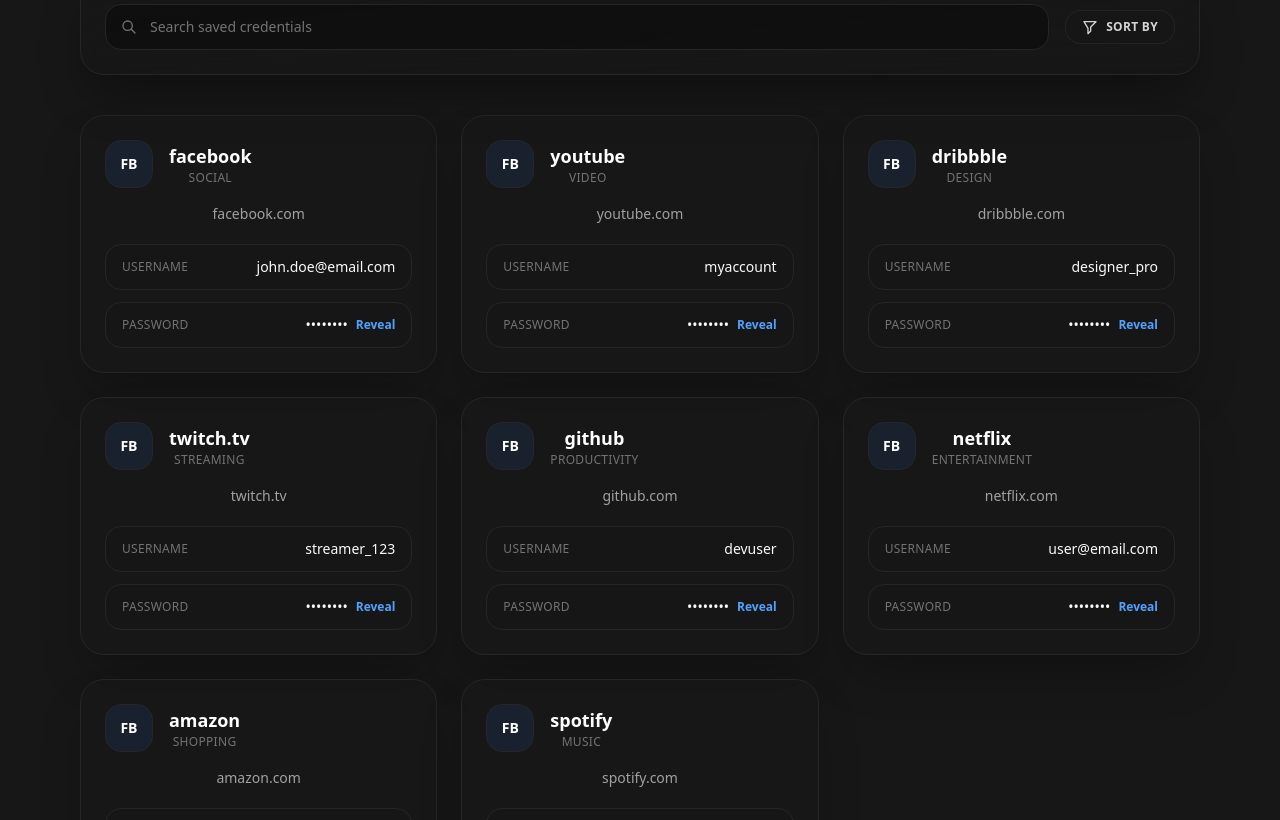
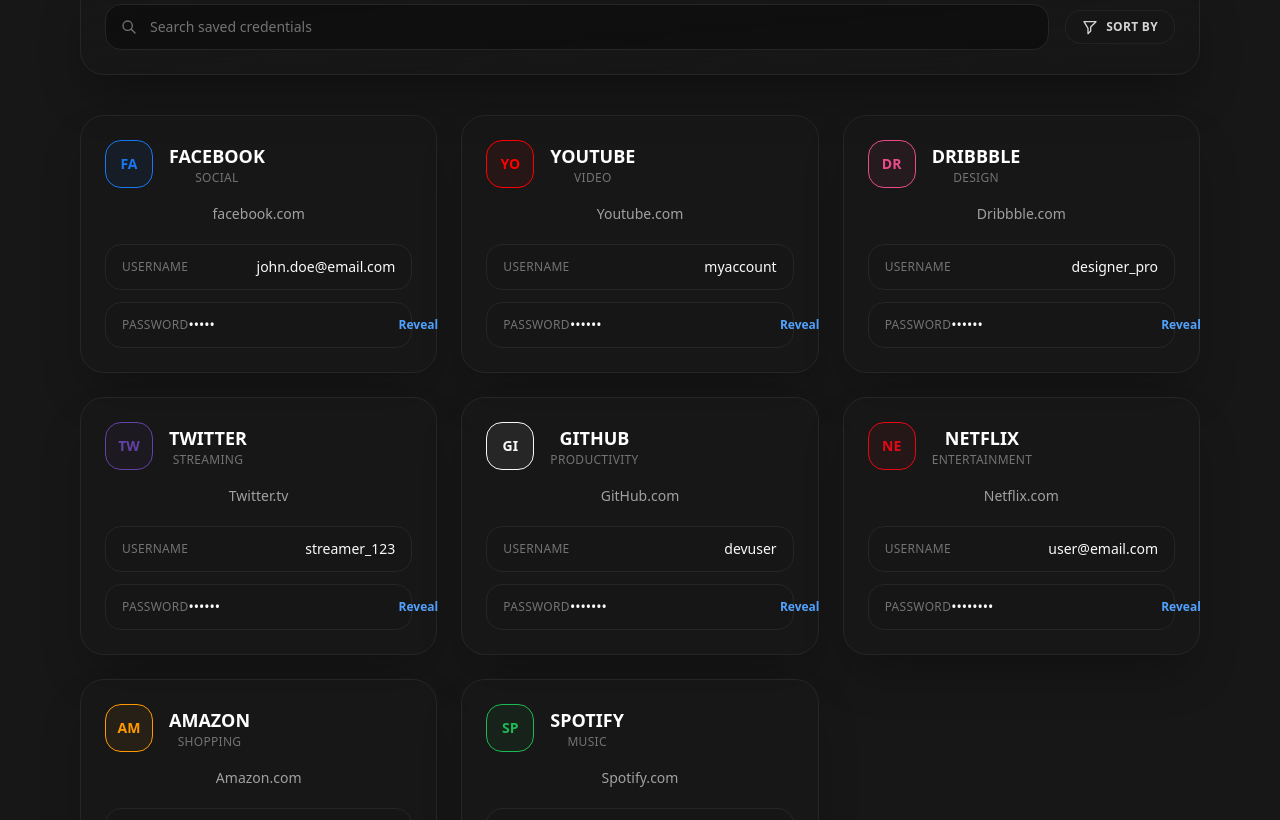
Before and after one commit to raihan-778/Vault-RA-Assignment-2, a React (Vite) app: page / in a window 1280 px wide. Shown: the part 860-1680 px from the top of the page. Built offline with nearby package versions, Linux system fonts and the light colour scheme.

Commit message:
dynamic brand name ,brand logo making logic added

```diff
--- a/src/assets/defaultBookMarks.js
+++ b/src/assets/defaultBookMarks.js
@@ -6,69 +6,69 @@
     category: "Social",
     url: "facebook.com",
     username: "john.doe@email.com",
-    password: "••••••••",
+    password: "23654",
   },
   {
     id: 2,
 
     color: "#FF0000",
     category: "Video",
-    url: "youtube.com",
+    url: "Youtube.com",
     username: "myaccount",
-    password: "••••••••",
+    password: "235841",
   },
   {
     id: 3,
 
     color: "#EA4C89",
     category: "Design",
-    url: "dribbble.com",
+    url: "Dribbble.com",
     username: "designer_pro",
-    password: "••••••••",
+    password: "265454",
   },
   {
     id: 4,
 
     color: "#6441A5",
     category: "Streaming",
-    url: "twitch.tv",
+    url: "Twitter.tv",
     username: "streamer_123",
-    password: "••••••••",
+    password: "455645",
   },
   {
     id: 5,
 
-    color: "#333333",
+    color: "#F9F8F6",
     category: "Productivity",
-    url: "github.com",
+    url: "GitHub.com",
     username: "devuser",
-    password: "••••••••",
+    password: "3698524",
   },
   {
     id: 6,
 
     color: "#E50914",
     category: "Entertainment",
-    url: "netflix.com",
+    url: "Netflix.com",
     username: "user@email.com",
-    password: "••••••••",
+    password: "36557415",
   },
   {
     id: 7,
 
     color: "#FF9900",
     category: "Shopping",
-    url: "amazon.com",
+    url: "Amazon.com",
     username: "shopper@email.com",
-    password: "••••••••",
+    password: "25569744",
   },
   {
     id: 8,
 
     color: "#1DB954",
     category: "Music",
-    url: "spotify.com",
+    url: "Spotify.com",
     username: "musiclover",
-    password: "••••••••",
+    password: "2444455414",
   },
 ];
--- /dev/null
+++ b/src/assets/images/SearchLogo.jsx
@@ -0,0 +1,17 @@
+export default function SearchLogo() {
+  return (
+    <svg
+      className="h-4 w-4"
+      fill="none"
+      stroke="currentColor"
+      viewBox="0 0 24 24"
+    >
+      <path
+        stroke-linecap="round"
+        stroke-linejoin="round"
+        stroke-width="2"
+        d="M21 21l-6-6m2-5a7 7 0 11-14 0 7 7 0 0114 0z"
+      ></path>
+    </svg>
+  );
+}
--- /dev/null
+++ b/src/assets/images/SortLogo.jsx
@@ -0,0 +1,19 @@
+import React from "react";
+
+export default function SortLogo() {
+  return (
+    <svg
+      className="h-4 w-4"
+      fill="none"
+      stroke="currentColor"
+      viewBox="0 0 24 24"
+    >
+      <path
+        stroke-linecap="round"
+        stroke-linejoin="round"
+        stroke-width="2"
+        d="M3 4h18l-8 8v6l-4 4v-8z"
+      ></path>
+    </svg>
+  );
+}
--- a/src/vaultContainer/BookMarkCard.jsx
+++ b/src/vaultContainer/BookMarkCard.jsx
@@ -4,10 +4,14 @@
   const { color, category, url, username, password } = bookMarkData;
 
   const [showPassword, setShowPassword] = useState(false);
-  console.log("color", color, url);
+
   const brandName = url.includes("//")
-    ? url.split("//")[1].split(".com")[0]
-    : url.split(".com")[0];
+    ? url.split("//")[1].split(".")[0].toUpperCase()
+    : url.split(".")[0].toUpperCase();
+
+  const BrandIcon = brandName.slice(0, 2).toUpperCase();
+
+  console.log("BrandColor", color);
 
   return (
     <>
@@ -15,11 +19,16 @@
         <div className="flex items-start justify-between">
           <div className="flex items-center gap-4">
             <div
-              className={`flex h-12 w-12 items-center justify-center rounded-2xl border bg-[{${color}] border-neutral-800 bg-blue-500/10 text-sm font-semibold uppercase text-${[
-                color,
+              style={{
+                color: color,
+                borderColor: color,
+                backgroundColor: `${color}10`,
+              }}
+              className={`flex h-12 w-12 items-center justify-center rounded-2xl border
+                   border-neutral-800 bg-blue-500/10 text-sm font-semibold uppercase
               ]}`}
             >
-              Fb
+              {BrandIcon}
             </div>
             <div>
               <h3 className="text-lg font-semibold">{brandName}</h3>
@@ -42,11 +51,14 @@
               Password
             </dt>
             <dd className="flex items-center gap-2 text-neutral-50">
-              <span type={`${showPassword ? "text" : "password"}`}>
-                {password}
-              </span>
+              <input
+                type={showPassword ? "text" : "password"}
+                defaultValue="....."
+                value={password}
+                readOnly
+              />
               <button
-                onClick={() => setShowPassword(!showPassword)}
+                onClick={() => setShowPassword((prevState) => !prevState)}
                 className="text-xs font-semibold text-blue-400"
               >
                 Reveal
--- a/src/vaultContainer/VaultAction.jsx
+++ b/src/vaultContainer/VaultAction.jsx
@@ -1,60 +1,30 @@
-import React from 'react'
+import SearchLogo from "../assets/images/SearchLogo";
+import SortLogo from "../assets/images/SortLogo";
 
-export default function VaultAction() {
+export default function VaultAction(handleSearch) {
   return (
-     <section
-                    className="rounded-3xl border border-neutral-800 bg-gradient-to-br from-neutral-900/80 to-neutral-900/40 p-6 shadow-2xl shadow-black/40 backdrop-blur"
-                >
-                    <div
-                        className="flex flex-col gap-4 lg:flex-row lg:items-center"
-                    >
+    <section className="rounded-3xl border border-neutral-800 bg-gradient-to-br from-neutral-900/80 to-neutral-900/40 p-6 shadow-2xl shadow-black/40 backdrop-blur">
+      <div className="flex flex-col gap-4 lg:flex-row lg:items-center">
         {/* <!-- Search Bar --> */}
         <label className="relative flex-1">
-                            <span
-                                className="pointer-events-none absolute left-4 top-1/2 -translate-y-1/2 text-neutral-500"
-                            >
-                                <svg
-                                    className="h-4 w-4"
-                                    fill="none"
-                                    stroke="currentColor"
-                                    viewBox="0 0 24 24"
-                                >
-                                    <path
-                                        stroke-linecap="round"
-                                        stroke-linejoin="round"
-                                        stroke-width="2"
-                                        d="M21 21l-6-6m2-5a7 7 0 11-14 0 7 7 0 0114 0z"
-                                    ></path>
-                                </svg>
+          <span className="pointer-events-none absolute left-4 top-1/2 -translate-y-1/2 text-neutral-500">
+            <SearchLogo />
           </span>
           <input
             type="text"
             placeholder="Search saved credentials"
+            onChange={handleSearch}
             className="w-full rounded-2xl border border-neutral-800 bg-neutral-950/60 py-3 pl-11 pr-4 text-sm text-white placeholder:text-neutral-500 transition focus:border-blue-500 focus:bg-neutral-950 focus:outline-none"
           />
         </label>
 
         <div className="flex flex-wrap gap-2">
-                            <button
-                                className="inline-flex items-center gap-2 rounded-2xl border border-neutral-800/80 bg-neutral-900/80 px-4 py-2 text-xs font-semibold uppercase tracking-wide text-neutral-300 transition hover:border-blue-500 hover:text-white"
-                            >
-                                <svg
-                                    className="h-4 w-4"
-                                    fill="none"
-                                    stroke="currentColor"
-                                    viewBox="0 0 24 24"
-                                >
-                                    <path
-                                        stroke-linecap="round"
-                                        stroke-linejoin="round"
-                                        stroke-width="2"
-                                        d="M3 4h18l-8 8v6l-4 4v-8z"
-                                    ></path>
-                                </svg>
+          <button className="inline-flex items-center gap-2 rounded-2xl border border-neutral-800/80 bg-neutral-900/80 px-4 py-2 text-xs font-semibold uppercase tracking-wide text-neutral-300 transition hover:border-blue-500 hover:text-white">
+            <SortLogo />
             Sort by
           </button>
         </div>
       </div>
     </section>
-  )
+  );
 }
```
Also changed, not shown: src/AuthForm.jsx (+0 -8 lines). Lines whose indentation alone changed are shown as unchanged.
